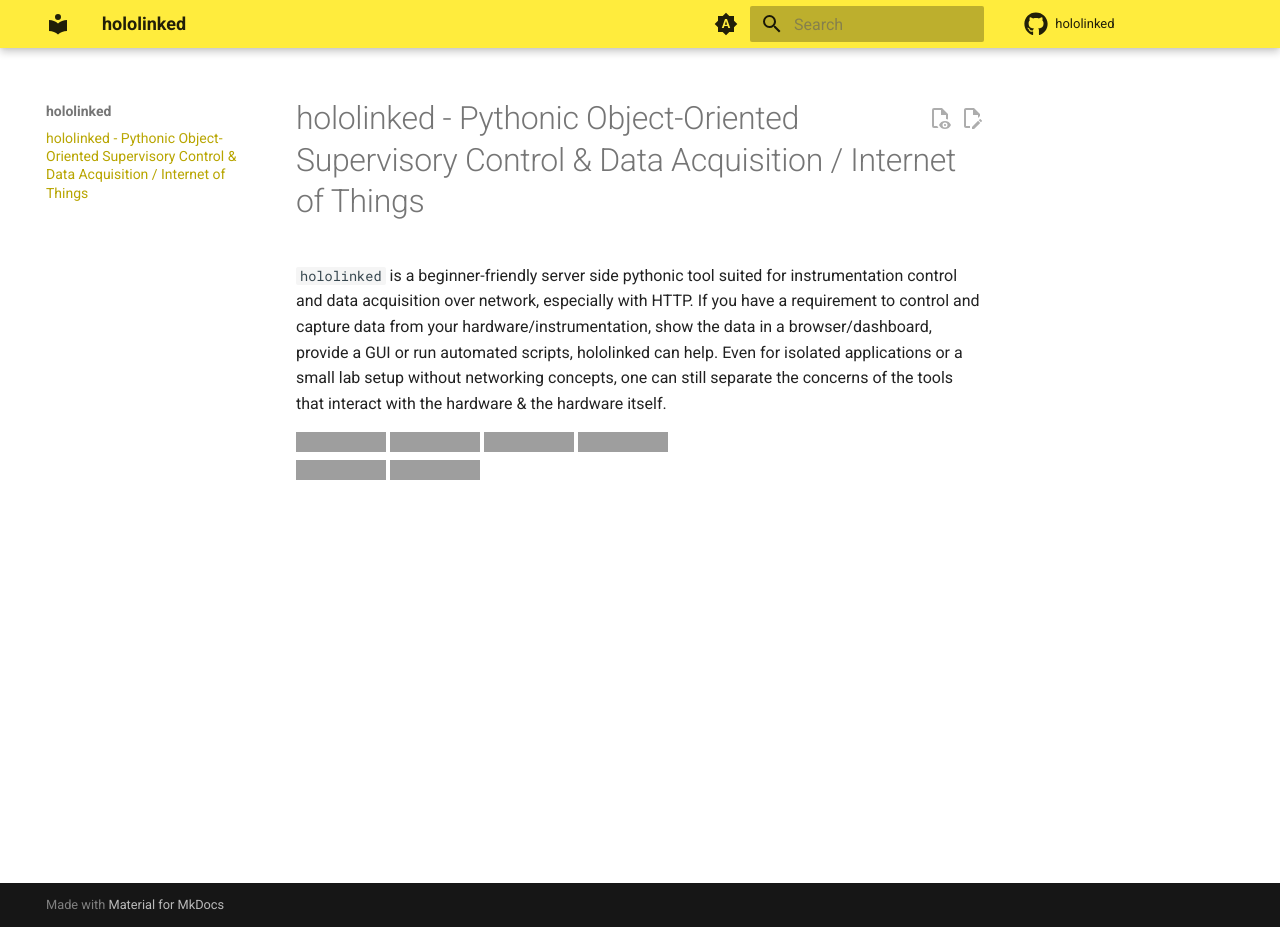
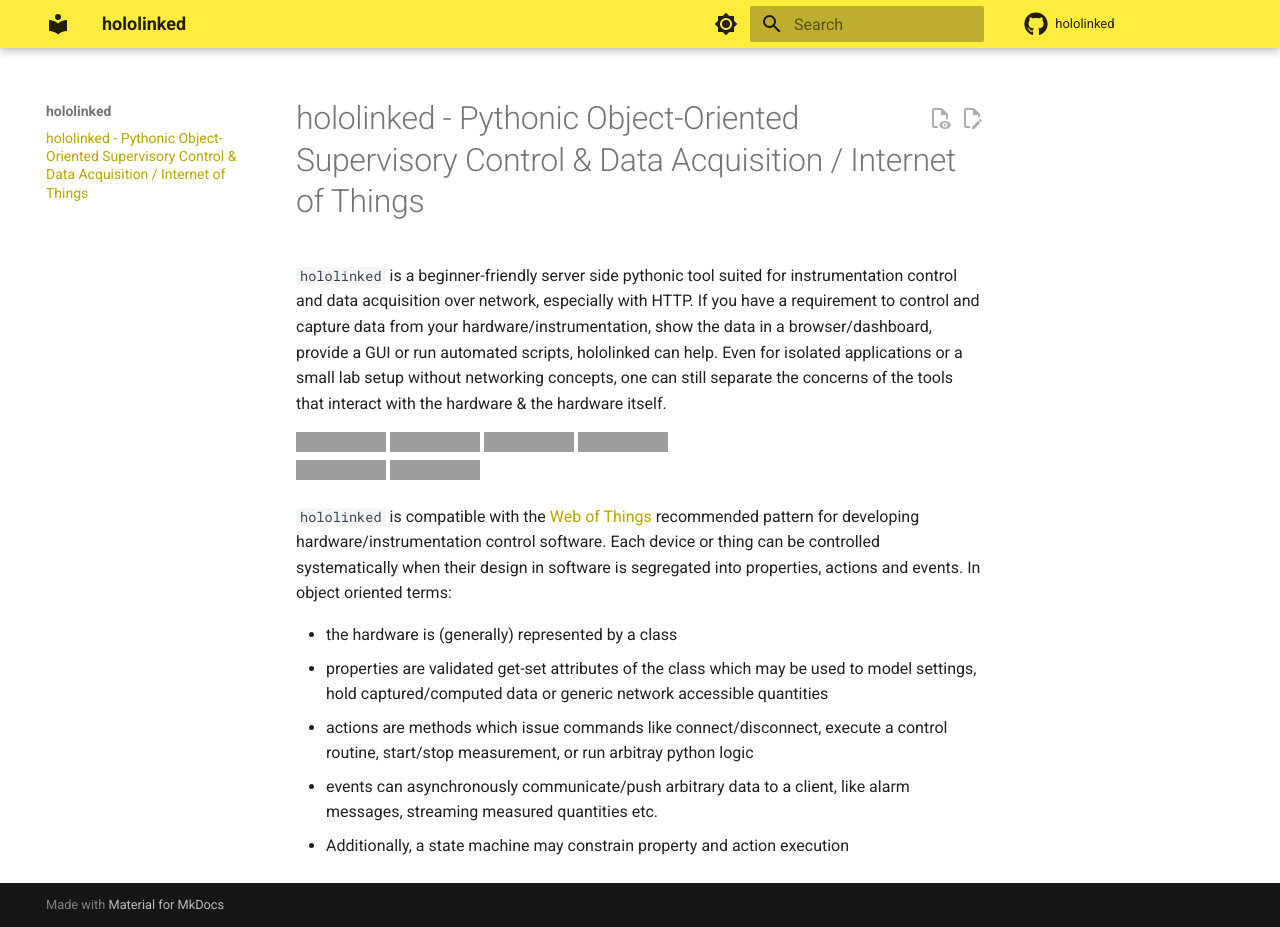
Before and after one commit to hololinked-dev/docs, an MkDocs documentation site: the page built from docs/index.md, in a window 1280 px wide and 927 px high, cut to the strip 0-927 px from the top of the window. Built offline with MkDocs 1.6.1 and Material for MkDocs 9.7.7, drawn with Linux system fonts in a browser that asks for light colours; comment, search, counter and statistics services are not loaded; grey boxes are pictures that could not be loaded.

Commit message:
index page

```diff
--- a/docs/index.md
+++ b/docs/index.md
@@ -8,3 +8,14 @@
 <br>
 [![PyPI - Downloads](https://img.shields.io/pypi/dm/hololinked?label=pypi%20downloads)](https://pypistats.org/packages/hololinked)
 [![Conda Downloads](https://img.shields.io/conda/d/conda-forge/hololinked)](https://anaconda.org/conda-forge/hololinked)
+
+
+
+`hololinked` is compatible with the [Web of Things](https://www.w3.org/WoT/) recommended pattern for developing hardware/instrumentation control software.
+Each device or thing can be controlled systematically when their design in software is segregated into properties, actions and events. In object oriented terms:
+
+- the hardware is (generally) represented by a class
+- properties are validated get-set attributes of the class which may be used to model settings, hold captured/computed data or generic network accessible quantities
+- actions are methods which issue commands like connect/disconnect, execute a control routine, start/stop measurement, or run arbitray python logic
+- events can asynchronously communicate/push arbitrary data to a client, like alarm messages, streaming measured quantities etc.
+- Additionally, a state machine may constrain property and action execution
--- a/mkdocs.yml
+++ b/mkdocs.yml
@@ -2,17 +2,12 @@
 site_url: https://hololinked.readthedocs.io
 repo_url: https://github.com/VigneshVSV/hololinked
 repo_name: hololinked
-edit_uri: https://github.com/hololinked-dev/docs-v2
+edit_uri: https://github.com/hololinked-dev/docs-v2/edit/main/docs/
+
 theme:
   name: material
 
   palette:
-    # Palette toggle for automatic mode
-    - media: "(prefers-color-scheme)"
-      toggle:
-        icon: material/brightness-auto
-        name: Switch to light mode
-
     # Palette toggle for light mode
     - media: "(prefers-color-scheme: light)"
       scheme: default
@@ -35,3 +30,19 @@
   features:
     - content.action.edit
     - content.action.view
+    - search.suggest
+    - search.highlight
+    - search.share
+
+  font:
+    text: Roboto
+
+plugins:
+  - git-revision-date-localized:
+      enable_creation_date: true
+      fallback_to_build_date: true
+
+  - git-authors
+
+  - search:
+      position: navbar
```
